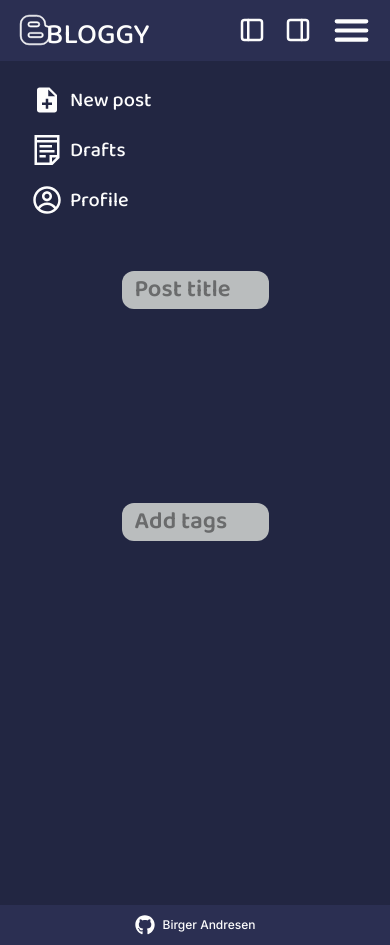
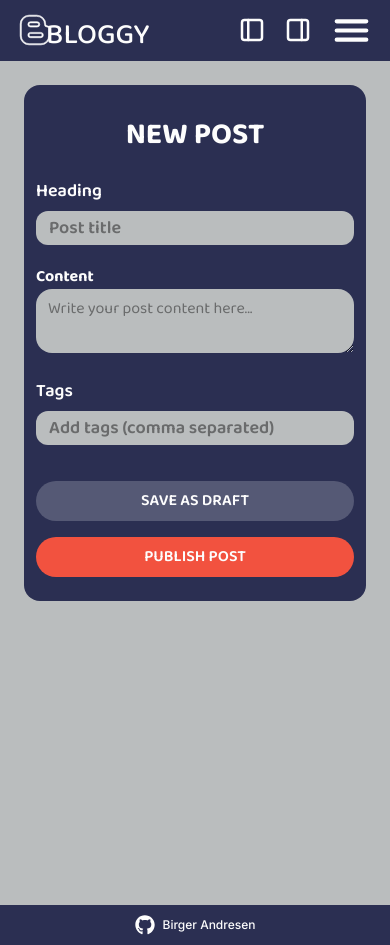
Before and after one commit to biandresen/Blog-App, a React (Vite) app: page /dashboard in a window 390 px wide. Built offline with nearby package versions, Linux system fonts and the light colour scheme.

Commit message:
feat: add basic dashboard UI

```diff
--- a/src/App.tsx
+++ b/src/App.tsx
@@ -1,5 +1,5 @@
 import { BrowserRouter, Routes, Route } from "react-router-dom";
-import { lazy } from "react";
+import { lazy, useState } from "react";
 import Layout from "./components/layout/Layout";
 
 const Home = lazy(() => import("./pages/Home"));
@@ -11,9 +11,12 @@ const Drafts = lazy(() => import("./features/blog/pages/dashboard/Drafts"));
 const Profile = lazy(() => import("./features/blog/pages/dashboard/Profile"));
 
 const App = () => {
+  const [leftBarIsOpen, setLeftBarIsOpen] = useState<boolean>(false);
+  const [rightBarIsOpen, setRightBarIsOpen] = useState<boolean>(false);
+
   return (
     <BrowserRouter>
-      <Layout>
+      <Layout setLeftBarIsOpen={setLeftBarIsOpen} setRightBarIsOpen={setRightBarIsOpen}>
         <Routes>
           {/* Public routes */}
           <Route path="/" element={<Home />} />
@@ -21,7 +24,16 @@ const App = () => {
           <Route path="/register" element={<Register />} />
 
           {/* Dashboard and nested routes */}
-          <Route path="/dashboard" element={<DashboardLayout />}>
+          <Route
+            path="/dashboard"
+            element={
+              <DashboardLayout
+                setLeftBarIsOpen={setLeftBarIsOpen}
+                leftBarIsOpen={leftBarIsOpen}
+                rightBarIsOpen={rightBarIsOpen}
+              />
+            }
+          >
             <Route index element={<NewPost />} /> {/* Default route */}
             <Route path="new-post" element={<NewPost />} />
             <Route path="drafts" element={<Drafts />} />
--- a/src/components/atoms/Input.tsx
+++ b/src/components/atoms/Input.tsx
@@ -35,7 +35,7 @@ const Input = ({
     <div className={`flex flex-col ${errorMsg && hasValue ? "-mb-1.5" : "mb-3"}`}>
       <label
         htmlFor={id}
-        className={`${className ? className : "text-[var(--text1)]"} text-lg font-semibold`}
+        className={`${className ? className : "text-[var(--text1)]"} text-lg font-semibold md:text-2xl my-1 `}
       >
         {label}
         {/* {required && <span className="ml-1">*</span>} */}
@@ -50,7 +50,7 @@ const Input = ({
           required={required}
           disabled={disabled}
           // aria-invalid={!inputValid}
-          className={`bg-[var(--bg)] text-[var(--text1)] font-semibold rounded-full w-full text-lg px-3 py-0.5 pr-9
+          className={`bg-[var(--bg)] text-[var(--text1)] font-semibold rounded-full w-full text-lg md:text-xl px-3 py-0.5 pr-9
             outline-none border
             ${inputValid === false && hasValue ? "border-[var(--error)]" : "border-transparent"}
             ${disabled ? "opacity-50 cursor-not-allowed" : ""}
--- a/src/components/layout/Header.tsx
+++ b/src/components/layout/Header.tsx
@@ -12,8 +12,13 @@ import Button from "../atoms/Button";
 import { useUser } from "../../contexts/UserContext";
 const heading = "BLOGGY";
 
-const Header = () => {
-  const [isOpen, setIsOpen] = useState<boolean>(false);
+interface HeaderProps {
+  setLeftBarIsOpen: React.Dispatch<React.SetStateAction<boolean>>;
+  setRightBarIsOpen: React.Dispatch<React.SetStateAction<boolean>>;
+}
+
+const Header = ({ setLeftBarIsOpen, setRightBarIsOpen }: HeaderProps) => {
+  const [menuIsOpen, setMenuIsOpen] = useState<boolean>(false);
   const { user } = useUser();
 
   return (
@@ -32,8 +37,13 @@ const Header = () => {
                 size="zero"
                 label="Toggle navigation menu"
                 aria-controls="mobile-menu"
-                aria-expanded={isOpen}
-                // onClick={() => setIsOpen((prev) => !prev)}
+                onClick={() => {
+                  setLeftBarIsOpen((prev) => {
+                    const newState = !prev;
+                    if (newState) setRightBarIsOpen(false); // close other
+                    return newState;
+                  });
+                }}
               >
                 <TbLayoutSidebar size={30} />
               </Button>
@@ -42,8 +52,13 @@ const Header = () => {
                 size="zero"
                 label="Toggle navigation menu"
                 aria-controls="mobile-menu"
-                aria-expanded={isOpen}
-                // onClick={() => setIsOpen((prev) => !prev)}
+                onClick={() => {
+                  setRightBarIsOpen((prev) => {
+                    const newState = !prev;
+                    if (newState) setLeftBarIsOpen(false); // close other
+                    return newState;
+                  });
+                }}
               >
                 <TbLayoutSidebarRight size={30} />
               </Button>
@@ -54,15 +69,15 @@ const Header = () => {
             size="zero"
             label="Toggle navigation menu"
             aria-controls="mobile-menu"
-            aria-expanded={isOpen}
-            onClick={() => setIsOpen((prev) => !prev)}
+            aria-expanded={menuIsOpen}
+            onClick={() => setMenuIsOpen((prev) => !prev)}
           >
-            {isOpen ?
+            {menuIsOpen ?
               <RxCross2 className="ml-2.5" size={35} />
             : <IoMenu size={45} />}
           </Button>
         </div>
-        <Navbar isOpen={isOpen} />
+        <Navbar isOpen={menuIsOpen} />
       </div>
     </header>
   );
--- a/src/components/layout/Layout.tsx
+++ b/src/components/layout/Layout.tsx
@@ -1,11 +1,39 @@
+// Layout.tsx
 import Header from "./Header";
 import Footer from "./Footer";
+import { useEffect } from "react";
 
-const Layout = ({ children }: { children: React.ReactNode }) => {
+interface LayoutProps {
+  children: React.ReactNode;
+  setLeftBarIsOpen: React.Dispatch<React.SetStateAction<boolean>>;
+  setRightBarIsOpen: React.Dispatch<React.SetStateAction<boolean>>;
+}
+
+const Layout = ({ setLeftBarIsOpen, setRightBarIsOpen, children }: LayoutProps) => {
+  useEffect(() => {
+    const handleResize = () => {
+      if (window.innerWidth >= 768) {
+        // Force both open
+        setLeftBarIsOpen(true);
+        // setRightBarIsOpen(true);
+      } else {
+        // Force both closed
+        setLeftBarIsOpen(false);
+        setRightBarIsOpen(false);
+      }
+    };
+
+    // Run on mount
+    handleResize();
+
+    window.addEventListener("resize", handleResize);
+    return () => window.removeEventListener("resize", handleResize);
+  }, [setLeftBarIsOpen, setRightBarIsOpen]);
+
   return (
     <div className="flex flex-col min-h-screen bg-[var(--bg)]">
-      <Header />
-      <main className="flex flex-col mx-auto relative w-[100%] flex-100">{children}</main>
+      <Header setLeftBarIsOpen={setLeftBarIsOpen} setRightBarIsOpen={setRightBarIsOpen} />
+      <main className="flex flex-col mx-auto relative w-full flex-100">{children}</main>
       <Footer />
     </div>
   );
--- a/src/components/molecules/DraftCard.tsx
+++ b/src/components/molecules/DraftCard.tsx
@@ -16,7 +16,7 @@ const DraftCard = ({ id, draftTitle }: DraftCardProps) => {
   return (
     <div
       data-name="post-card"
-      className="bg-[var(--primary)] p-4 rounded-2xl shadow-md w-55 h-55 flex flex-col"
+      className="bg-[var(--primary)] p-4 rounded-2xl shadow-md w-55 h-55 flex flex-col justify-self-center"
     >
       <h3 className="text-2xl font-bold">{id + ". " + draftTitle}</h3>
       <Button
--- a/src/components/molecules/Sidebar.tsx
+++ b/src/components/molecules/LeftSidebar.tsx
@@ -7,11 +7,17 @@ const linkName1: string = "New post";
 const linkName2: string = "Drafts";
 const linkName3: string = "Profile";
 
-const Sidebar = () => {
+const LeftSidebar = ({ setLeftBarIsOpen }: any) => {
+  const handleLinkClick = () => {
+    if (window.innerWidth < 768) {
+      setLeftBarIsOpen(false);
+    }
+  };
+
   return (
-    <div className="bg-[var(--primary-shade)] absolute left-0 w-full h-full md:h-auto md:max-w-55 md:static">
+    <aside className="bg-[var(--primary-shade)] absolute left-0 w-full h-full md:h-auto md:max-w-45 md:static z-100">
       <div className="ml-8 mt-5">
-        <ul className="flex flex-col gap-3">
+        <ul onClick={handleLinkClick} className="flex flex-col gap-3">
           <NavLink
             to="/dashboard/new-post"
             className={({ isActive }) =>
@@ -47,8 +53,8 @@ const Sidebar = () => {
           </NavLink>
         </ul>
       </div>
-    </div>
+    </aside>
   );
 };
 
-export default Sidebar;
+export default LeftSidebar;
--- /dev/null
+++ b/src/components/molecules/RightSidebar.tsx
@@ -0,0 +1,12 @@
+const RightSidebar = () => {
+  return (
+    <aside className="bg-[var(--primary-shade)] absolute right-0 w-full h-full md:h-auto md:max-w-55 md:static">
+      <div className="p-4">
+        <h3 className="text-lg font-semibold">Right Sidebar</h3>
+        <p>Extra dashboard tools go here.</p>
+      </div>
+    </aside>
+  );
+};
+
+export default RightSidebar;
--- a/src/features/blog/pages/DashboardLayout.tsx
+++ b/src/features/blog/pages/DashboardLayout.tsx
@@ -1,13 +1,21 @@
 import { Outlet } from "react-router-dom";
-import Sidebar from "../../../components/molecules/Sidebar";
+import LeftSidebar from "../../../components/molecules/LeftSidebar";
+import RightSidebar from "../../../components/molecules/RightSidebar";
 
-const DashboardLayout = () => {
+interface DashboardLayoutProps {
+  setLeftBarIsOpen: React.Dispatch<React.SetStateAction<boolean>>;
+  leftBarIsOpen: boolean;
+  rightBarIsOpen: boolean;
+}
+
+const DashboardLayout = ({ setLeftBarIsOpen, leftBarIsOpen, rightBarIsOpen }: DashboardLayoutProps) => {
   return (
-    <div className="flex min-h-screen">
-      <Sidebar />
+    <div className="flex min-h-screen relative">
+      {leftBarIsOpen && <LeftSidebar setLeftBarIsOpen={setLeftBarIsOpen} />}
       <div data-name="main-content" className="flex-1 p-6">
         <Outlet />
       </div>
+      {rightBarIsOpen && <RightSidebar />}
     </div>
   );
 };
--- a/src/features/blog/pages/dashboard/NewPost.tsx
+++ b/src/features/blog/pages/dashboard/NewPost.tsx
@@ -32,11 +32,11 @@ const NewPost = () => {
   const buttonText2 = "PUBLISH POST";
 
   return (
-    <div className="bg-[var(--primary)] p-3 md:p-8 rounded-2xl w-1/2 mx-auto md:mt-10">
-      <h2 className="text-5xl text-center my-5">{newPostTitle}</h2>
+    <div className="bg-[var(--primary)] p-3 md:p-8 rounded-2xl max-w-120 md:min-w-1/2 mx-auto md:mt-10">
+      <h2 className="text-3xl md:text-5xl text-center my-5">{newPostTitle}</h2>
       <form className="">
         <Input
-          className="text-[var(--text2)] rounded-xl text-2xl! mb-2"
+          className="text-[var(--text2)] rounded-xl md:text-2xl! mb-2"
           id="postTitle"
           label="Heading"
           type="text"
@@ -47,11 +47,11 @@ const NewPost = () => {
           placeholder="Post title"
           required
         />
-        <label htmlFor="content" className="text-[var(--text2)] text-2xl font-bold md:my-2">
+        <label htmlFor="content" className="text-[var(--text2)] md:text-2xl font-bold md:my-2">
           Content
         </label>
         <textarea
-          className="text-2xl rounded-2xl bg-[var(--bg)] w-full text-[var(--text1)] indent-3 font-normal md:h-50 py-2 mb-4"
+          className="md:text-2xl rounded-2xl bg-[var(--bg)] w-full text-[var(--text1)] px-3 font-normal md:h-50 py-2 mb-3"
           title="content"
           value={content}
           onChange={(e) => {
@@ -62,7 +62,7 @@ const NewPost = () => {
           id="content"
         ></textarea>
         <Input
-          className="text-[var(--text2)] rounded-xl text-2xl! mb-2"
+          className="text-[var(--text2)] rounded-xl md:text-2xl! mb-2"
           id="tags"
           label="Tags"
           type="text"
@@ -72,11 +72,11 @@ const NewPost = () => {
           }}
           placeholder="Add tags (comma separated)"
         />
-        <div className="flex justify-space-between md:gap-10 md:my-4">
+        <div className="flex flex-col pb-3 md:flex-row justify-space-between md:gap-10 md:my-4">
           <Button
             onClick={handleSaveDraft}
             type="submit"
-            variant="shade"
+            variant="secondary"
             className="w-full mt-4"
             label={buttonText1}
           >
@@ -85,7 +85,7 @@ const NewPost = () => {
           <Button
             onClick={handlePublishPost}
             type="submit"
-            variant="secondary"
+            variant="tertiary"
             className="w-full mt-4"
             label={buttonText2}
           >
```
Also changed, not shown: src/features/blog/pages/dashboard/Drafts.tsx (+3 -6 lines), src/features/blog/pages/dashboard/Profile.tsx (+8 -8 lines), src/features/blog/pages/About.tsx (added).
